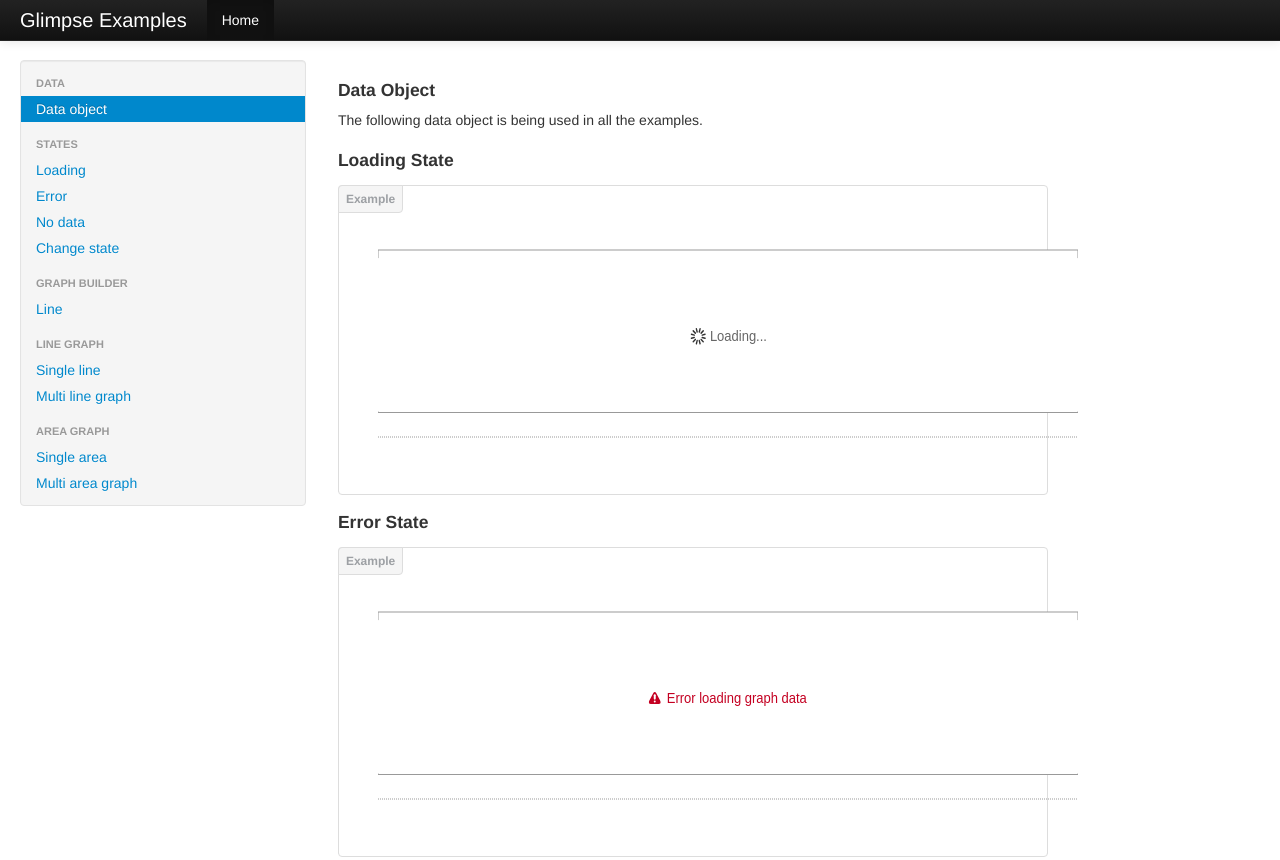
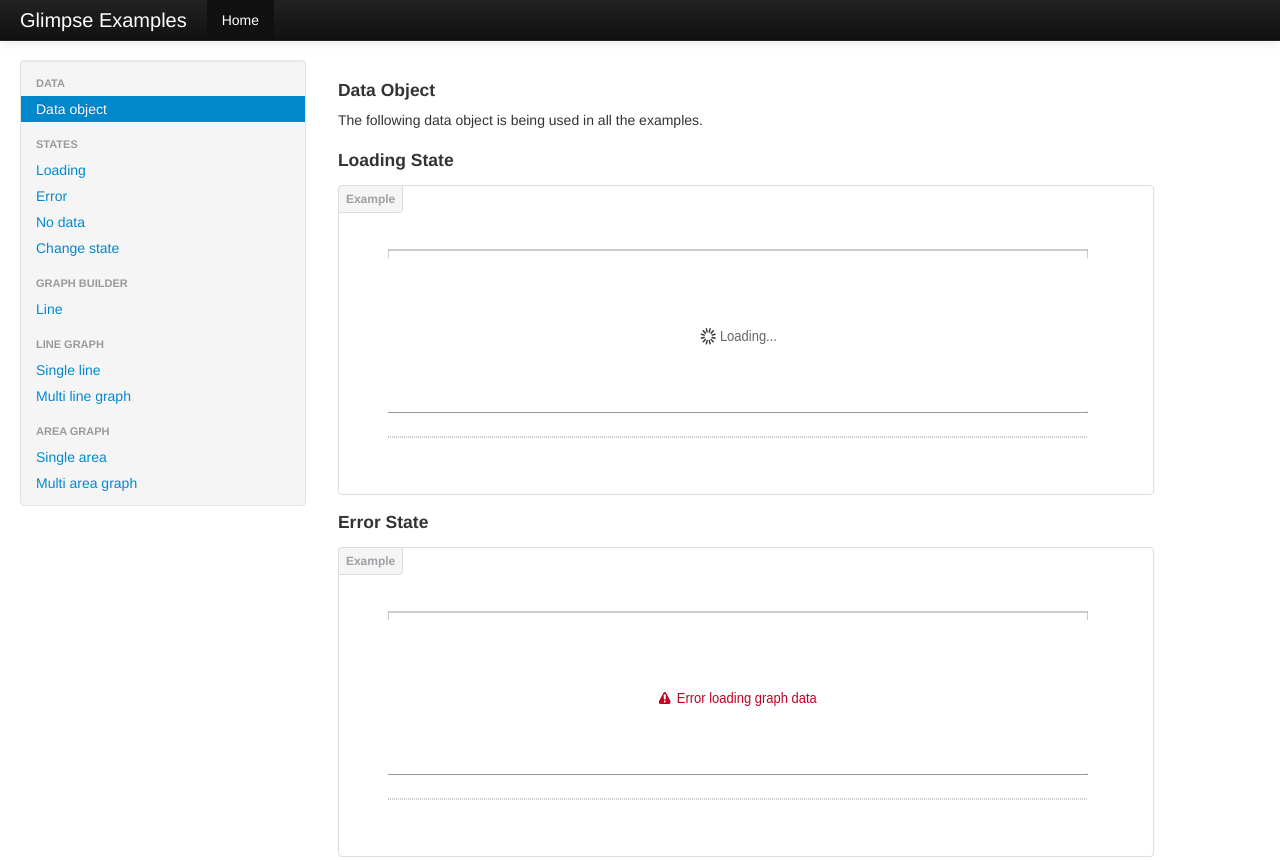
Before and after one commit to racker/glimpse.js-website, a plain HTML site: page index.html in a window 1280 px wide. Shown: the top 860 px of the page. Drawn offline with Linux system fonts and the light colour scheme.

Commit message:
feat(css/custom) Css changes to fix graph width

```diff
--- a/css/custom.css
+++ b/css/custom.css
@@ -38,7 +38,7 @@ h4 {
 }
 
 .graph {
-  margin-left: 20px;
+  margin-left: 30px;
 }
 /*
 .gist .line-numbers {
--- a/index.html
+++ b/index.html
@@ -68,7 +68,7 @@
           </div>
         </div>
 
-        <div class="span7">
+        <div class="span8">
         <section>
           <h4>Data Object</h4>
           <p>The following data object is being used in all the examples.</p>
```
